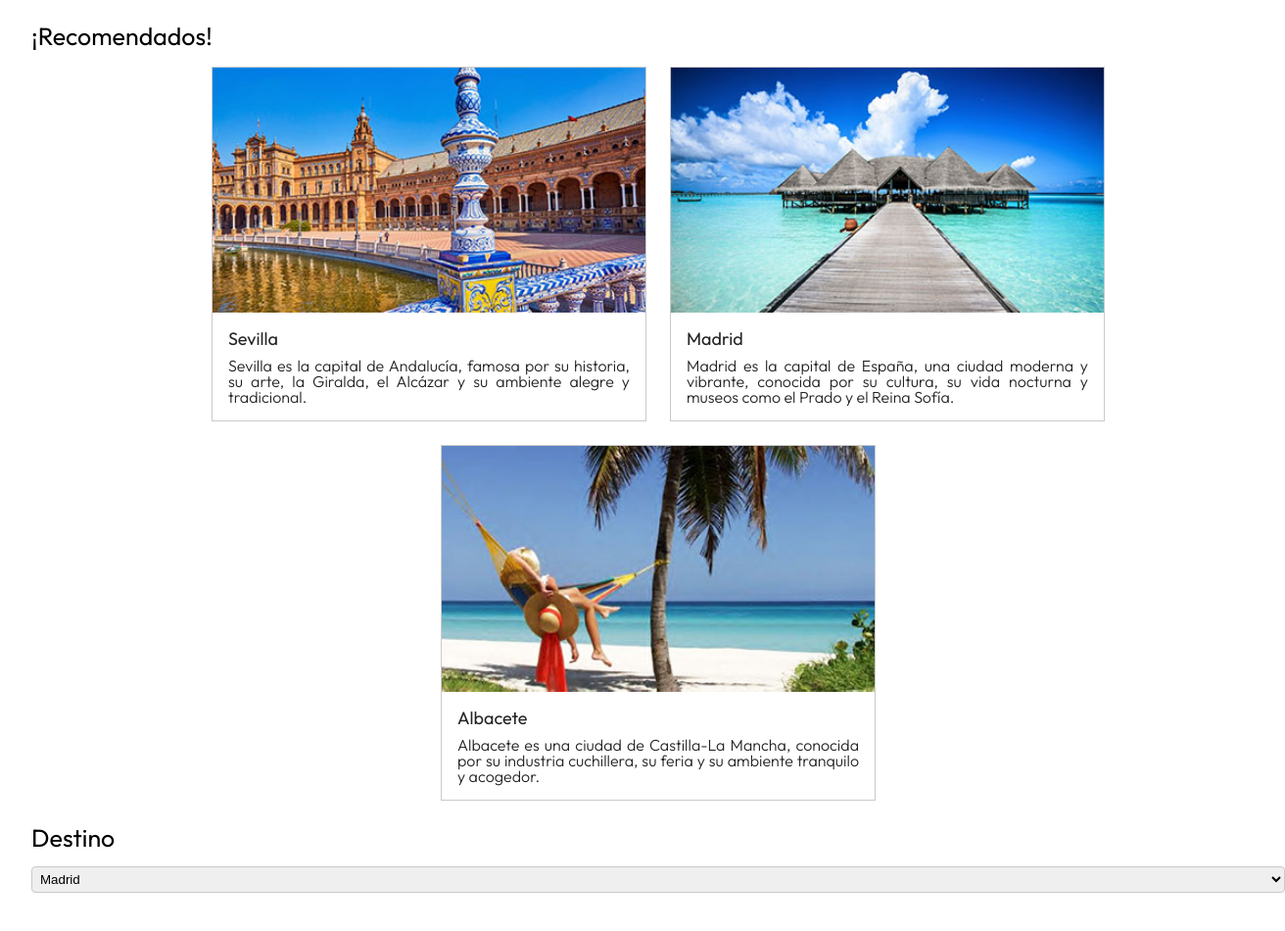
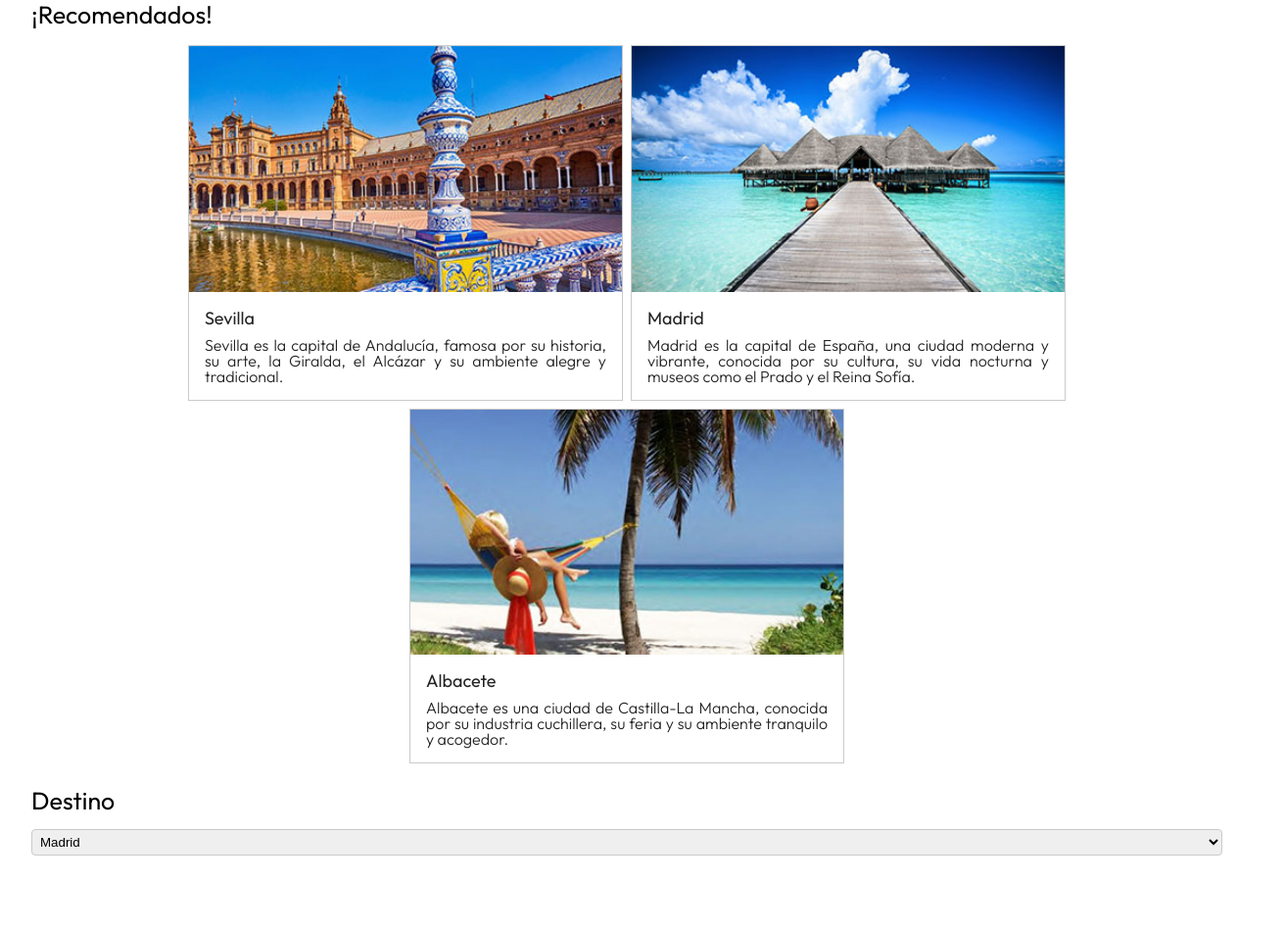
Before and after one commit to rebecadiazmontenegro/practica-DOM-viajes, a plain HTML site: page index.html in a window 1280 px wide. Shown: the part 598-1548 px from the top of the page at 98% size, 1312 px wide, since content can reach past the window. After the commit the page ends 1527 px from the top, so only its background shows below. Drawn offline with Linux system fonts and the light colour scheme.

Commit message:
Terminado

```diff
--- a/css/style.css
+++ b/css/style.css
@@ -100,7 +100,7 @@ header {
 }
 
 main{
-    width: 100%;
+    max-width: 100%;
     flex-grow: 1;
     margin: 32px 32px;
 }
@@ -125,7 +125,7 @@ main{
     justify-content: center;
     flex-wrap: wrap;
     padding: 10px;
-    gap: 24px;
+    gap: 8px;
     width: 100%;
 }
 
@@ -145,8 +145,7 @@ main{
 }
 
 #cities {
-    margin-top: 16px;
-    margin-bottom: 24px;
+    margin: 16px 32px 24px 0px;
     width: 100%;
     border: 1px solid #cacaca;
     border-radius: 4px;
```
